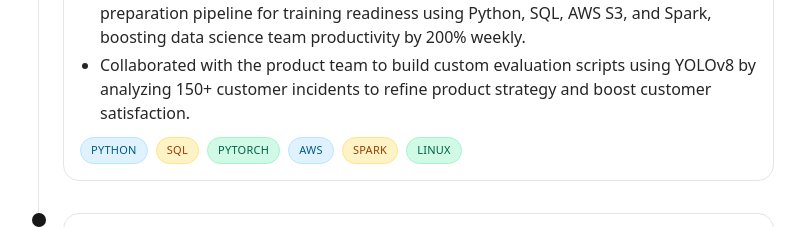
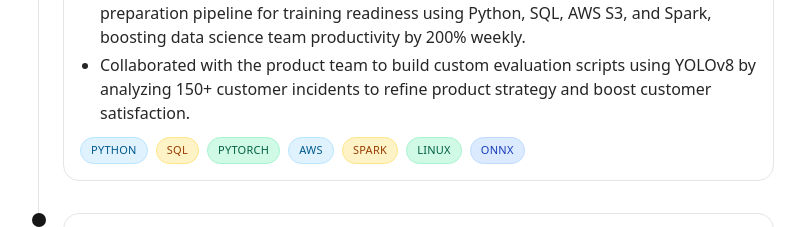
Before and after one commit to zubairatha/portfolio, a Next.js app: page /experience in a window 1280 px wide. Shown: the part 1000-1227 px from the top of the page, without its empty margins (234-1039 px from the left). Built offline with nearby package versions, Linux system fonts and the light colour scheme.

Commit message:
feat(exp): add relevant tags

```diff
--- a/src/data/experience.ts
+++ b/src/data/experience.ts
@@ -33,7 +33,7 @@ export const ROLES: Role[] = [
       "Developed a Slack bot for metrics generation and automated new image data preparation pipeline for training readiness using Python, SQL, AWS S3, and Spark, boosting data science team productivity by 200% weekly.",
       "Collaborated with the product team to build custom evaluation scripts using YOLOv8 by analyzing 150+ customer incidents to refine product strategy and boost customer satisfaction.",
     ],
-    skills: ["Python", "SQL", "PyTorch", "AWS", "Spark", "Linux"],
+    skills: ["Python", "SQL", "PyTorch", "AWS", "Spark", "Linux", "ONNX"],
   },
   {
     company: "Vellore Institute of Technology",
```
